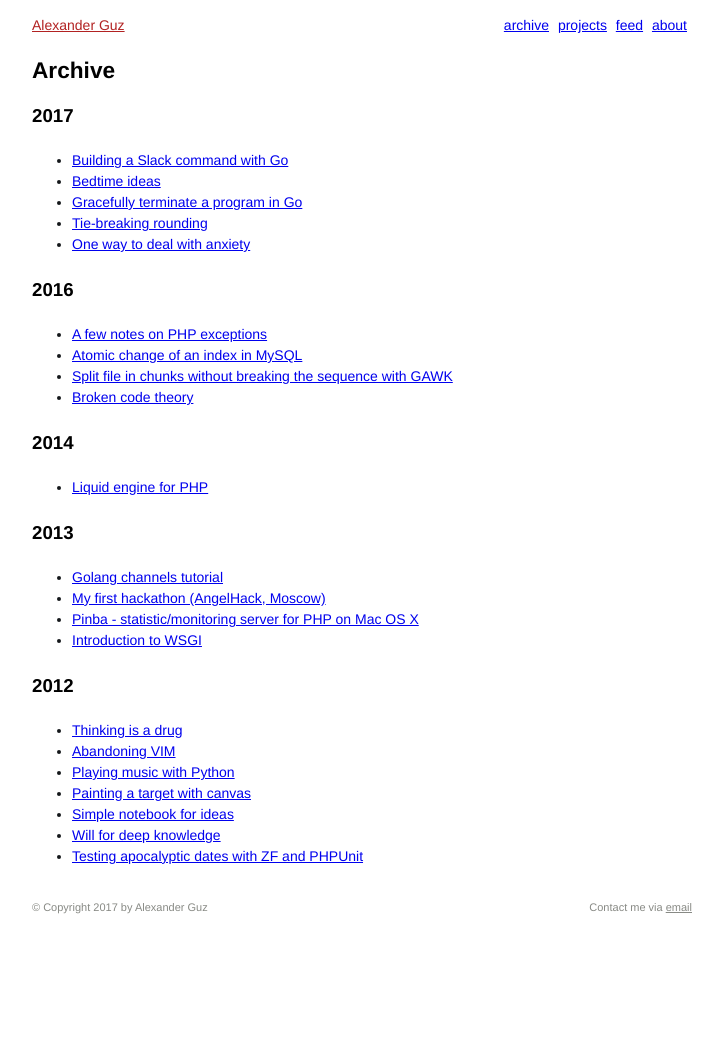
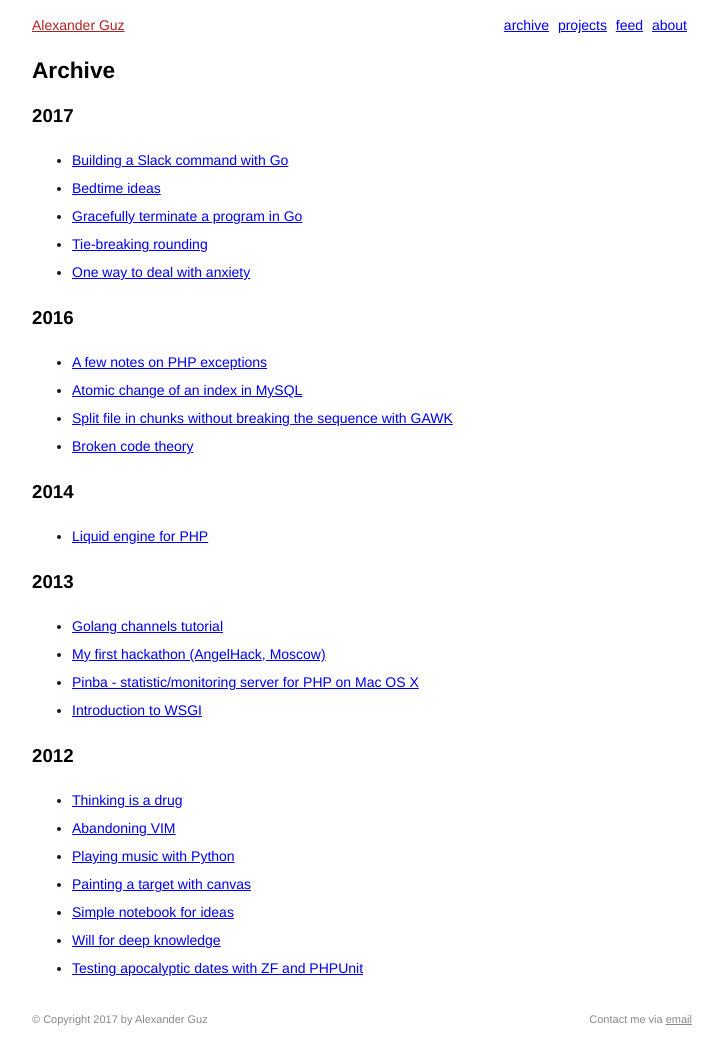
Before and after one commit to kalimatas/kalimatas.github.com, a Jekyll site: the page built from archive/index.md, in a window 1280 px wide. Shown: the whole page, without its empty margins (278-1001 px from the left). Built offline with Jekyll 4.4.1, drawn with Linux system fonts in a browser that asks for light colours; before the commit the page ends 943 px from its top, so only the background shows below that.

Commit message:
li margin-top

```diff
--- a/static/css/style.css
+++ b/static/css/style.css
@@ -46,7 +46,7 @@ section.contact { float: right; }
 /* article */
 time { font-size: 12px; color: #888a85; }
 blockquote { font-style: italic; }
-article ul, ol { padding-left: 30px; }
+li { margin-top: 10px; }
 article h4.notes { margin-top: 60px; }
 article img.left-image { margin-right: 7px; }
 .center img { margin-top: 15px; margin-bottom: 15px; }
@@ -54,6 +54,7 @@ article img.left-image { margin-right: 7px; }
 /* archive, not found */
 ul.list_archive, ul.not_found_list { list-style-type: disc; padding-left: 40px; }
 .list_archive h3 { margin-left: -40px; }
+.list_archive li { margin-top: 7px; }
 
 /* code */
 p > code, li > code {
```
